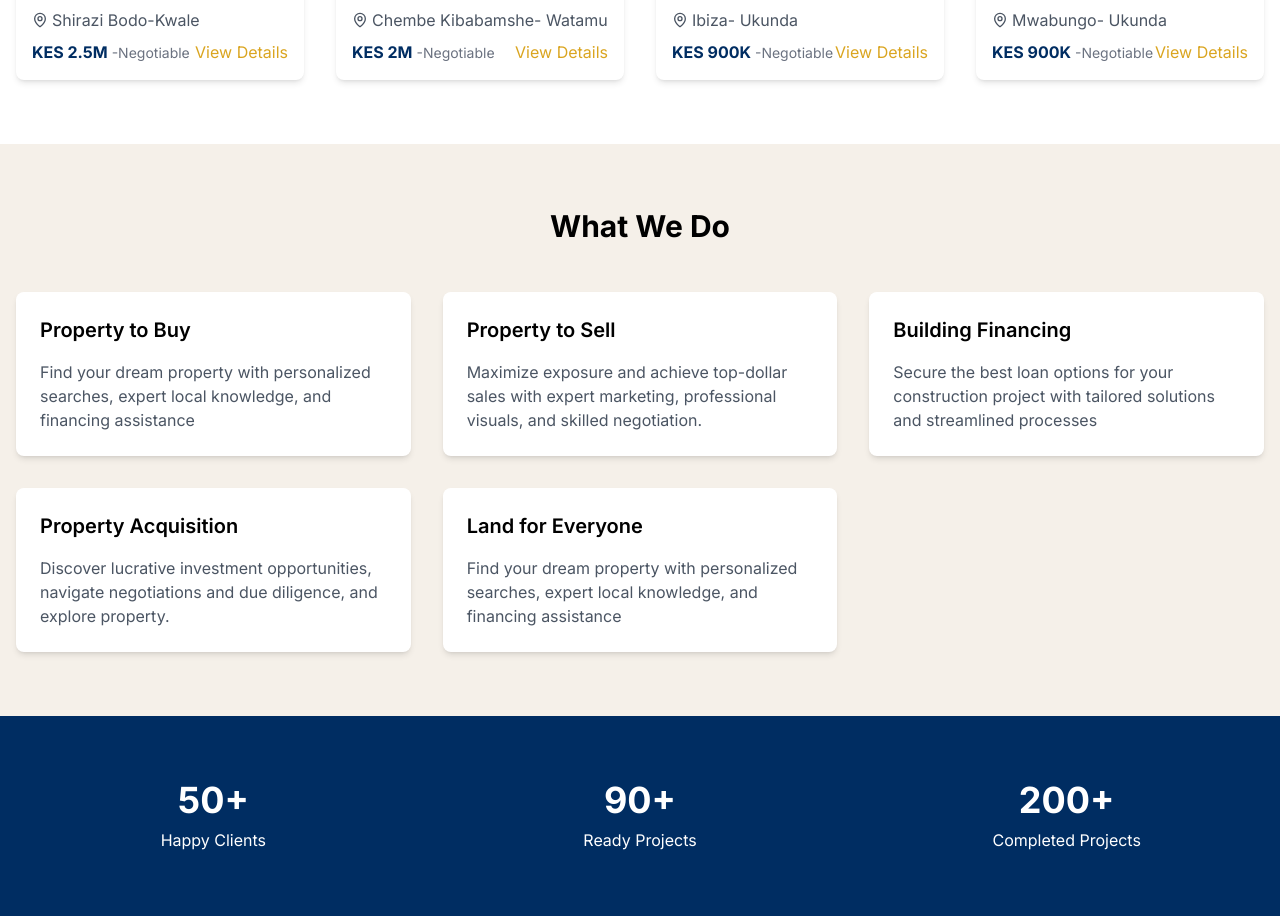
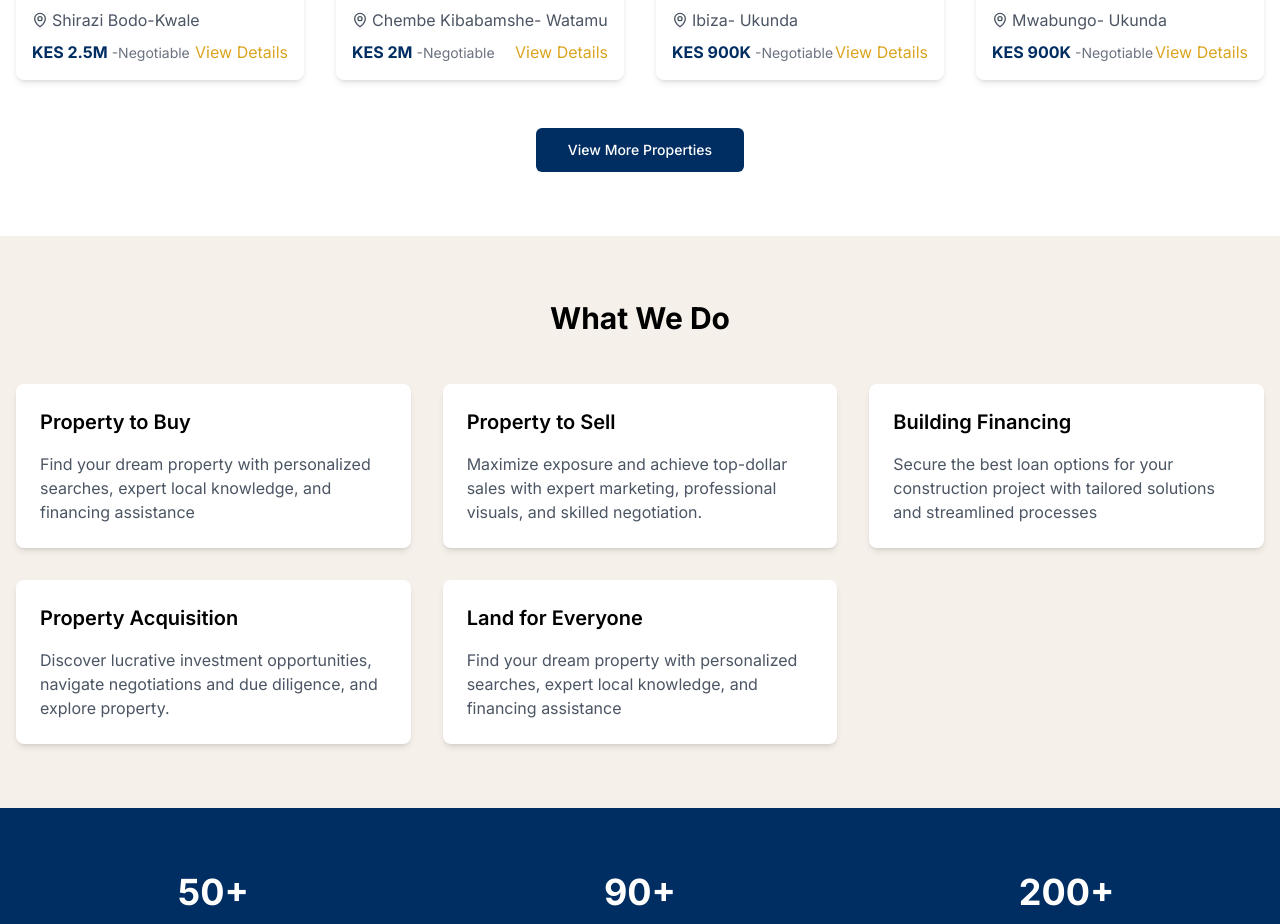
Before and after one commit to kbett035/friends-lands-finder, a React (Vite) app: page / in a window 1280 px wide. Shown: the part 1180-2104 px from the top of the page. Built offline with nearby package versions, Linux system fonts and the light colour scheme.

Commit message:
Add "View More" button
Added a "View More" button below the Featured Properties section that redirects users to the Properties page for additional listings.
[skip gpt_engineer]

```diff
--- a/src/components/home/FeaturedProperties.tsx
+++ b/src/components/home/FeaturedProperties.tsx
@@ -1,5 +1,6 @@
 import { MapPin } from "lucide-react";
 import { Link } from "react-router-dom";
+import { Button } from "@/components/ui/button";
 
 const FeaturedProperties = () => {
   const properties = [
@@ -97,6 +98,13 @@ const FeaturedProperties = () => {
             </div>
           ))}
         </div>
+        <div className="mt-12 text-center">
+          <Link to="/properties">
+            <Button variant="default" size="lg">
+              View More Properties
+            </Button>
+          </Link>
+        </div>
       </div>
     </section>
   );
```
